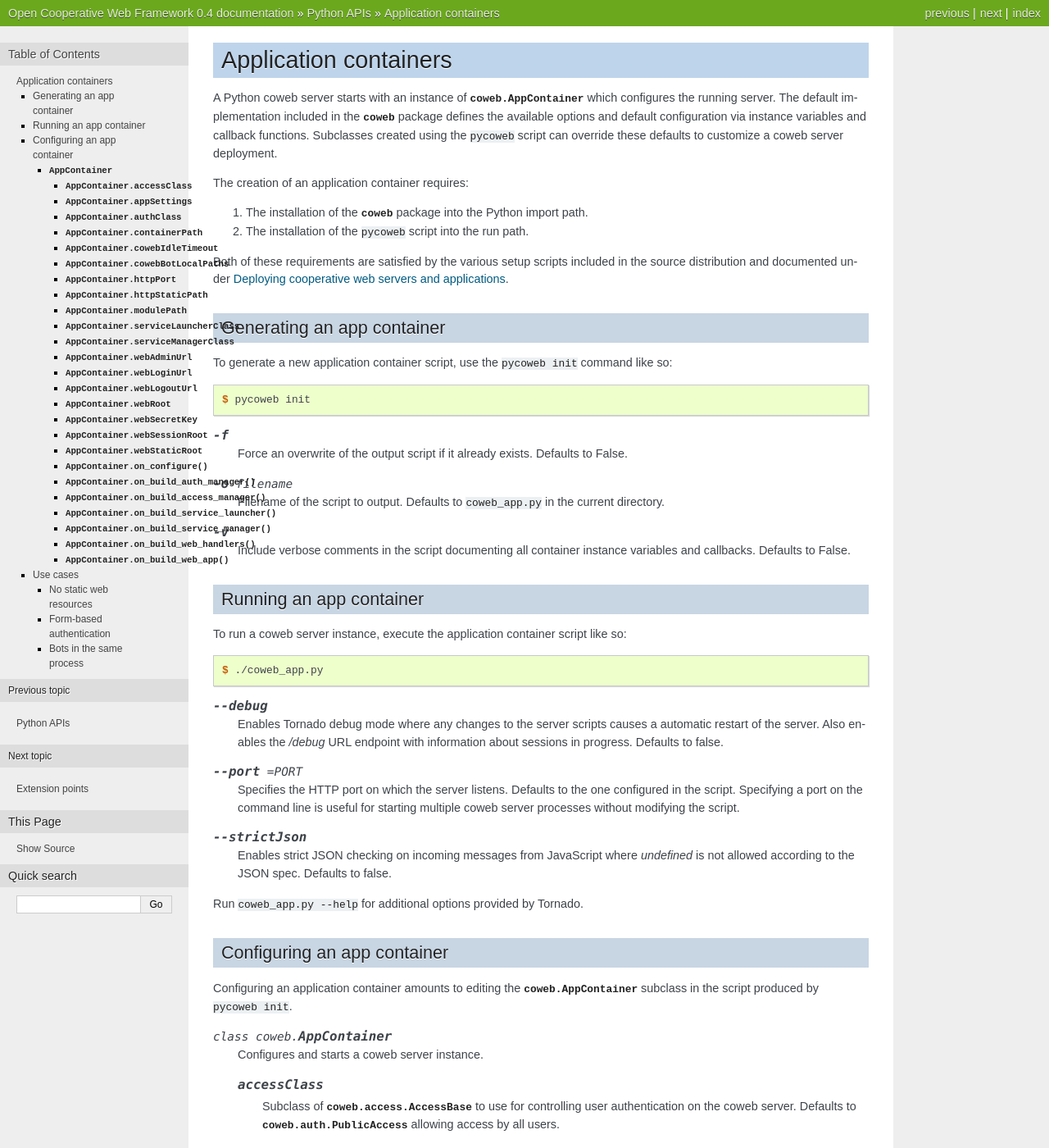
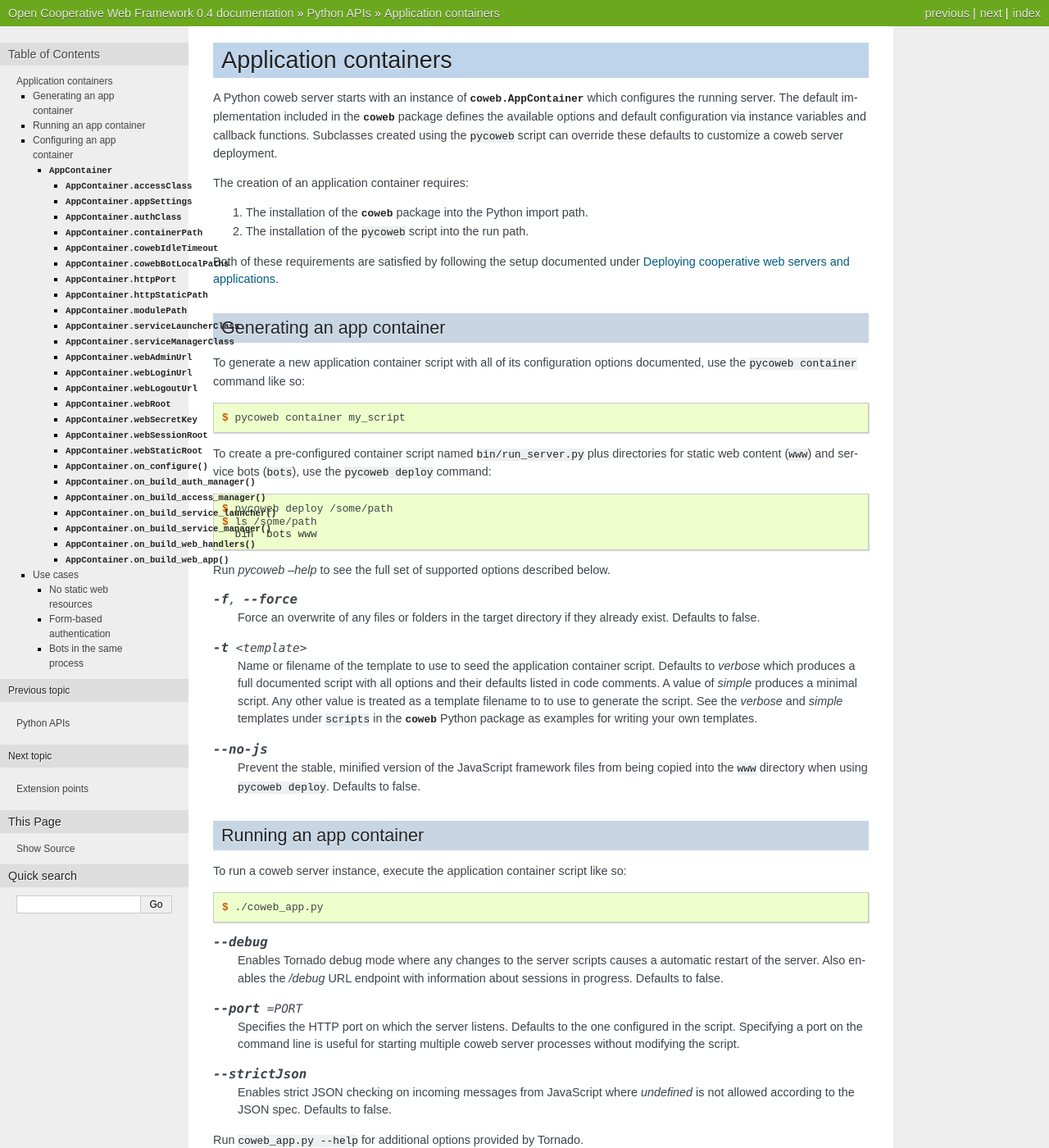
Before and after one commit to opencoweb/coweb, a Sphinx documentation site: the page built from docs/python/container.rst, in a window 1280 px wide and 1400 px high. Shown: the whole window at 82% size. Built offline with Sphinx 7.4.7, drawn with Linux system fonts in a browser that asks for light colours.

Commit message:
Doc updates for pycoweb for 0.4

```diff
--- a/docs/python/container.rst
+++ b/docs/python/container.rst
@@ -13,30 +13,40 @@ The creation of an application container requires:
 #. The installation of the :mod:`coweb` package into the Python import path.
 #. The installation of the :file:`pycoweb` script into the run path.
 
-Both of these requirements are satisfied by the various setup scripts included in the source distribution and documented under :doc:`/tutorial/install`.
+Both of these requirements are satisfied by following the setup documented under :doc:`/tutorial/install`.
 
 Generating an app container
 ~~~~~~~~~~~~~~~~~~~~~~~~~~~
 
-To generate a new application container script, use the :file:`pycoweb init` command like so:
+To generate a new application container script with all of its configuration options documented, use the :file:`pycoweb container` command like so:
 
 .. sourcecode:: console
 
-   $ pycoweb init
+   $ pycoweb container my_script
 
-.. program:: pycoweb init
+To create a pre-configured container script named :file:`bin/run_server.py` plus directories for static web content (:file:`www`) and service bots (:file:`bots`), use the :file:`pycoweb deploy` command:
 
-.. option:: -f
+.. sourcecode:: console
 
-   Force an overwrite of the output script if it already exists. Defaults to False.
+   $ pycoweb deploy /some/path
+   $ ls /some/path
+     bin  bots www
 
-.. option:: -o filename
+Run `pycoweb --help` to see the full set of supported options described below.
 
-   Filename of the script to output. Defaults to :file:`coweb_app.py` in the current directory.
+.. program:: pycoweb
 
-.. option:: -v
+.. option:: -f, --force
 
-   Include verbose comments in the script documenting all container instance variables and callbacks. Defaults to False.
+   Force an overwrite of any files or folders in the target directory if they already exist. Defaults to false.
+
+.. option:: -t <template>
+
+   Name or filename of the template to use to seed the application container script. Defaults to `verbose` which produces a full documented script with all options and their defaults listed in code comments. A value of `simple` produces a minimal script. Any other value is treated as a template filename to to use to generate the script. See the `verbose` and `simple` templates under :file:`scripts` in the :py:mod:`coweb` Python package as examples for writing your own templates.
+
+.. option:: --no-js
+
+   Prevent the stable, minified version of the JavaScript framework files from being copied into the :file:`www` directory when using :file:`pycoweb deploy`. Defaults to false.
 
 Running an app container
 ~~~~~~~~~~~~~~~~~~~~~~~~
@@ -66,7 +76,7 @@ Run :file:`coweb_app.py --help` for additional options provided by Tornado.
 Configuring an app container
 ~~~~~~~~~~~~~~~~~~~~~~~~~~~~
 
-Configuring an application container amounts to editing the :class:`coweb.AppContainer` subclass in the script produced by :file:`pycoweb init`.
+Configuring an application container amounts to editing the :class:`coweb.AppContainer` subclass in the script produced by :file:`pycoweb`.
 
 .. class:: AppContainer
 
@@ -162,7 +172,7 @@ Configuring an application container amounts to editing the :class:`coweb.AppCon
 
    .. attribute:: webSecretKey
 
-      String secret key for :mod:`coweb.auth.AuthBase` managers that use Tornado's secure cookie implementation. Defaults to a GUID generated by :file:`pycoweb init`.
+      String secret key for :mod:`coweb.auth.AuthBase` managers that use Tornado's secure cookie implementation. Defaults to a GUID generated by :file:`pycoweb`.
 
    .. attribute:: webSessionRoot
 
```
Also changed, not shown: 1 other file.
